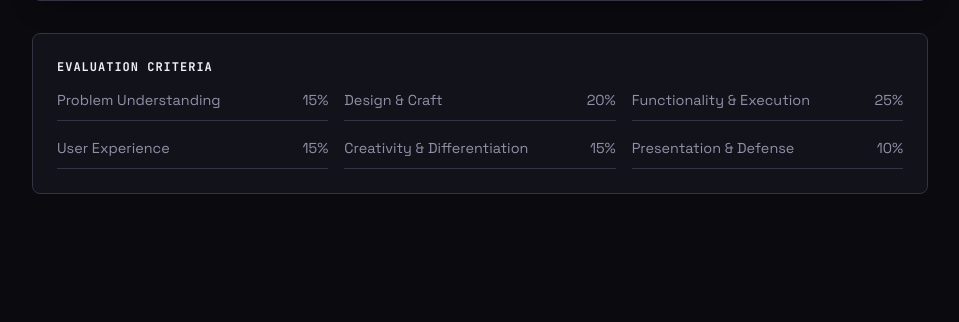
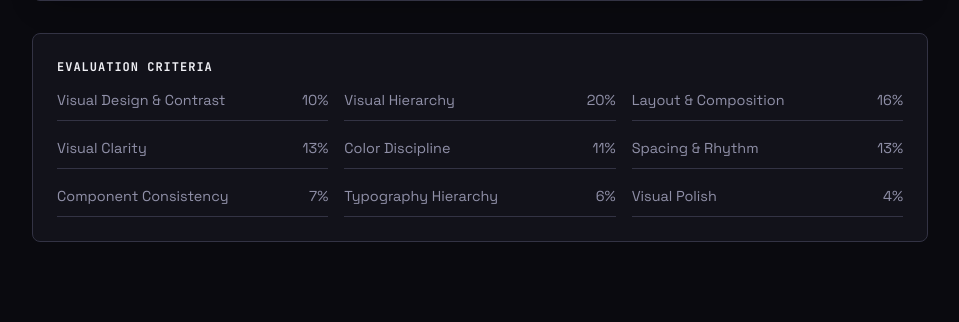
Before and after one commit to Aravind0066/Skill-Boy, a Flask app: page / in a window 1280 px wide. Shown: the part 873-1195 px from the top of the page, without its empty margins (160-1119 px from the left). Before the commit the page ends 1067 px from the top, so only its background shows below. Run offline with Flask 3, Linux system fonts and the light colour scheme.

Commit message:
Calibrate visual tiers and homepage criteria

```diff
--- a/evaluator.py
+++ b/evaluator.py
@@ -16,12 +16,12 @@ Module weights (sum = 1.0):
   Spacing Rhythm  → 0.12  (8px grid adherence + gap consistency)
   Button/Component→ 0.08  (Component uniformity)
 
-Tier thresholds (stricter for professional screening):
-  Elite        ≥ 88  — Portfolio-ready, clear hire signal
-  Rider        ≥ 76  — Strong work, minor polish needed
-  Blader Rider ≥ 62  — Decent base with clear weak areas
-  Blader       ≥ 44  — Needs significant rework
-  Rejected      < 44  — Design fundamentals not met
+Tier thresholds (calibrated for screenshot-only evidence):
+    Elite        ≥ 85  — Visually polished and consistently strong
+    Rider        ≥ 72  — Good visual quality with limited weaknesses
+    Blader Rider ≥ 58  — Competent foundation with visible improvements needed
+    Blader       ≥ 42  — Major visual inconsistencies remain
+    Rejected      < 42  — Fundamental visual problems detected
 """
 
 import os
@@ -58,11 +58,11 @@ MAX_POINTS = 20
 
 
 def get_tier(score):
-    """Map final 0-100 score to a SkillBlade tier (stricter thresholds)."""
-    if score >= 88:   return ("Elite",        "🏆", "elite")
-    elif score >= 76: return ("Rider",         "🚀", "rider")
-    elif score >= 62: return ("Blader Rider",  "⚡", "blader-rider")
-    elif score >= 44: return ("Blader",        "🔰", "blader")
+    """Map a screenshot-only visual score to a calibrated SkillBlade tier."""
+    if score >= 85:   return ("Elite",        "🏆", "elite")
+    elif score >= 72: return ("Rider",        "🚀", "rider")
+    elif score >= 58: return ("Blader Rider", "⚡", "blader-rider")
+    elif score >= 42: return ("Blader",       "🔰", "blader")
     else:             return ("Rejected",      "❌", "rejected")
 
 
--- a/templates/index.html
+++ b/templates/index.html
@@ -70,12 +70,15 @@
         <div class="rules-info">
             <h3>Evaluation Criteria</h3>
             <div class="rules-grid">
-                <div><span>Problem Understanding</span><span>15%</span></div>
-                <div><span>Design &amp; Craft</span><span>20%</span></div>
-                <div><span>Functionality &amp; Execution</span><span>25%</span></div>
-                <div><span>User Experience</span><span>15%</span></div>
-                <div><span>Creativity &amp; Differentiation</span><span>15%</span></div>
-                <div><span>Presentation &amp; Defense</span><span>10%</span></div>
+                <div><span>Visual Design &amp; Contrast</span><span>10%</span></div>
+                <div><span>Visual Hierarchy</span><span>20%</span></div>
+                <div><span>Layout &amp; Composition</span><span>16%</span></div>
+                <div><span>Visual Clarity</span><span>13%</span></div>
+                <div><span>Color Discipline</span><span>11%</span></div>
+                <div><span>Spacing &amp; Rhythm</span><span>13%</span></div>
+                <div><span>Component Consistency</span><span>7%</span></div>
+                <div><span>Typography Hierarchy</span><span>6%</span></div>
+                <div><span>Visual Polish</span><span>4%</span></div>
             </div>
         </div>
 
```
